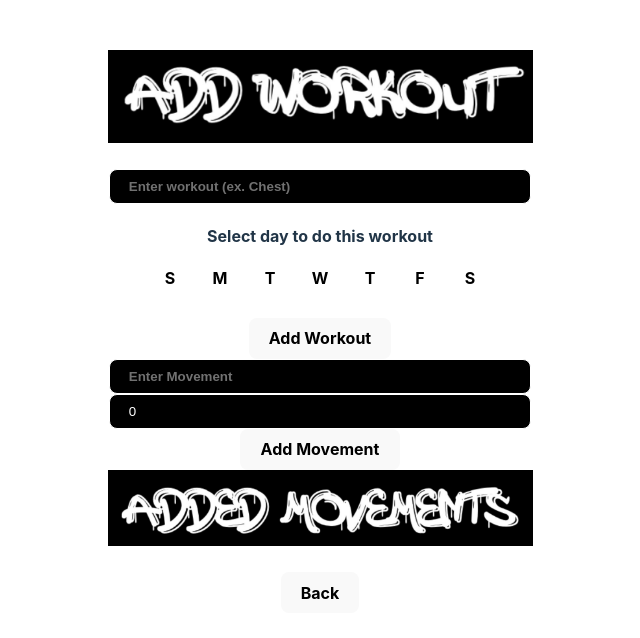
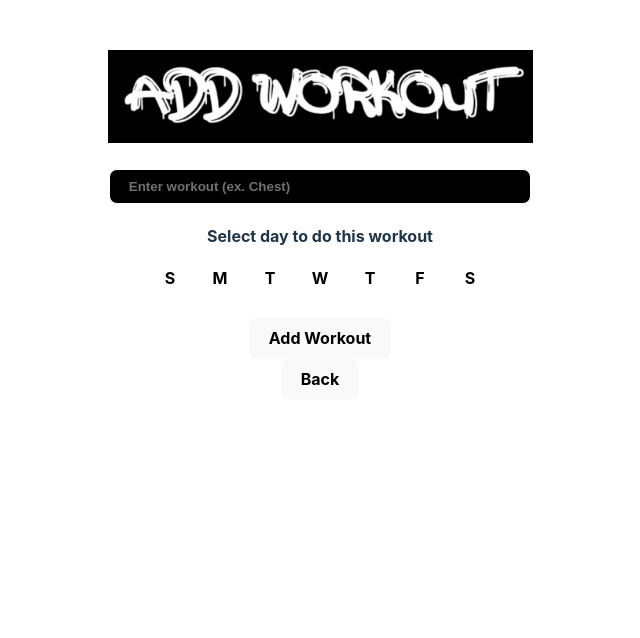
Before and after one commit to dm-1904/the-get-jacked-app, a React (Vite) app in the folder get-jacked-app/: page /add-workout in a window 1280 px wide. Shown: the top 638 px of the page, without its empty margins (320-960 px from the left). Built offline with nearby package versions, Linux system fonts and the light colour scheme; data requests are answered from the project's data file.

Commit message:
building functionality to delete and save workouts

```diff
--- a/get-jacked-app/src/components/AddWorkout/EnterMovements.tsx
+++ b/get-jacked-app/src/components/AddWorkout/EnterMovements.tsx
@@ -1,4 +1,4 @@
-import { useContext, useState, useEffect, useCallback } from "react";
+import { useContext, useState, useEffect, useCallback, useRef } from "react";
 import { CreateMovement } from "../../context/CreateMovements";
 import toast from "react-hot-toast";
 
@@ -7,6 +7,7 @@ export const EnterMovement = () => {
   const [inputMovement, setInputMovement] = useState("");
   const [inputSets, setInputSets] = useState(0);
   const [movements, setMovements] = useState([]);
+  const movementInputRef = useRef<HTMLInputElement>(null);
 
   if (!newMovement) {
     throw new Error("newMovement does not exist");
@@ -34,6 +35,7 @@ export const EnterMovement = () => {
     setInputMovement("");
     setInputSets(0);
     fetchMovements();
+    movementInputRef.current?.focus();
   };
 
   const addedMovements = () => {
@@ -69,14 +71,15 @@ export const EnterMovement = () => {
       >
         <input
           type="text"
-          className="enter-workout"
+          className="enter-workout enter-movement"
           placeholder="Enter Movement"
           value={inputMovement}
           onChange={(e) => setInputMovement(e.target.value)}
+          ref={movementInputRef}
         />
         <input
           type="number"
-          className="enter-workout"
+          className="enter-workout enter-sets"
           value={inputSets}
           onChange={(e) => setInputSets(Number(e.target.value))}
         />
--- a/get-jacked-app/src/components/AddWorkout/EnterWorkout.tsx
+++ b/get-jacked-app/src/components/AddWorkout/EnterWorkout.tsx
@@ -1,9 +1,8 @@
 import { useContext, useState } from "react";
 import { CreateWorkout } from "../../context/CreateWorkout";
 import { toast } from "react-hot-toast";
-// import { useNavigate } from "react-router-dom";
 
-export const EnterWorkout = () => {
+export const EnterWorkout = ({ onSubmit }: { onSubmit: () => void }) => {
   const newWorkout = useContext(CreateWorkout);
   const [inputWorkout, setInputWorkout] = useState("");
   const [selectedDay, setSelectedDay] = useState("");
@@ -16,8 +15,6 @@ export const EnterWorkout = () => {
   const formattedInput = (input: string) => {
     return input.charAt(0).toUpperCase() + input.slice(1).toLowerCase();
   };
-
-  // const navigate = useNavigate();
 
   const handleNewWorkout = async (e: React.FormEvent) => {
     e.preventDefault();
@@ -34,7 +31,7 @@ export const EnterWorkout = () => {
     await postWorkout(formattedWorkout, selectedDay);
     setInputWorkout("");
     setSelectedDay("");
-    // navigate("/dashboard");
+    onSubmit();
   };
 
   return (
--- a/get-jacked-app/src/pages/AddWorkout.tsx
+++ b/get-jacked-app/src/pages/AddWorkout.tsx
@@ -1,11 +1,36 @@
+import { useState } from "react";
 import { useNavigate } from "react-router-dom";
 import { EnterWorkout } from "../components/AddWorkout/EnterWorkout";
 import { EnterMovement } from "../components/AddWorkout/EnterMovements";
 
 export const AddWorkout = () => {
   const navigate = useNavigate();
+  const [workoutSubmitted, setWorkoutSubmitted] = useState(false);
 
-  const handleBack = () => {
+  const handleBack = async () => {
+    const storedWorkout = localStorage.getItem("workout");
+    if (storedWorkout) {
+      const { id: workoutID } = JSON.parse(storedWorkout);
+      if (workoutID) {
+        await fetch(`http://localhost:3000/workouts/${workoutID}`, {
+          method: "DELETE",
+        });
+        const movementsResponse = await fetch(
+          `http://localhost:3000/movements?workoutID=${workoutID}`
+        );
+        const movements = await movementsResponse.json();
+        for (const movement of movements) {
+          await fetch(`http://localhost:3000/movements/${movement.id}`, {
+            method: "DELETE",
+          });
+        }
+        localStorage.removeItem("workout");
+      }
+    }
+    navigate("/dashboard");
+  };
+
+  const handleDone = () => {
     navigate("/dashboard");
   };
 
@@ -16,10 +41,15 @@ export const AddWorkout = () => {
         src="/add-workout.jpeg"
         alt=""
       />
-      <EnterWorkout />
-      <EnterMovement />
-
-      <button onClick={handleBack}>Back</button>
+      {!workoutSubmitted ? (
+        <EnterWorkout onSubmit={() => setWorkoutSubmitted(true)} />
+      ) : (
+        <EnterMovement />
+      )}
+      <div className="button-group">
+        <button onClick={handleBack}>Back</button>
+        {workoutSubmitted && <button onClick={handleDone}>Save Workout</button>}
+      </div>
     </div>
   );
 };
```
Also changed, not shown: 1 other file (tests, documents, lock files or other folders).
